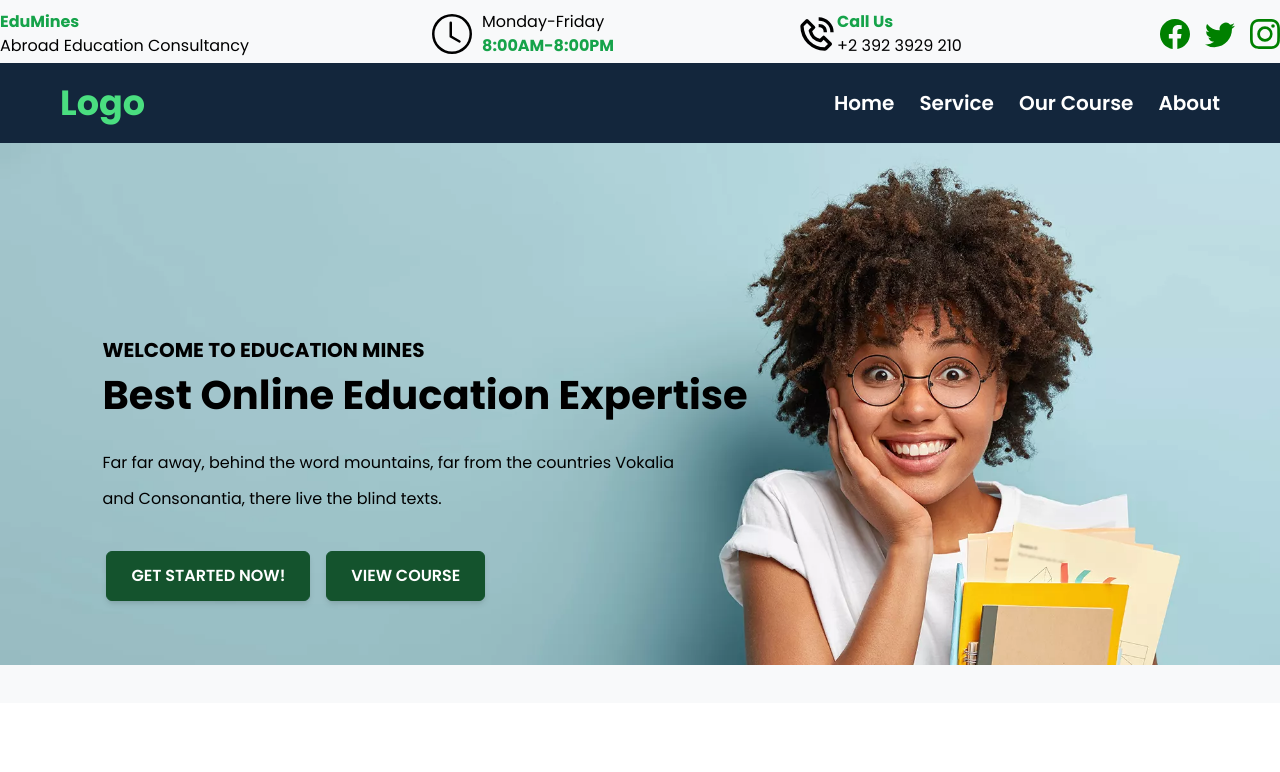
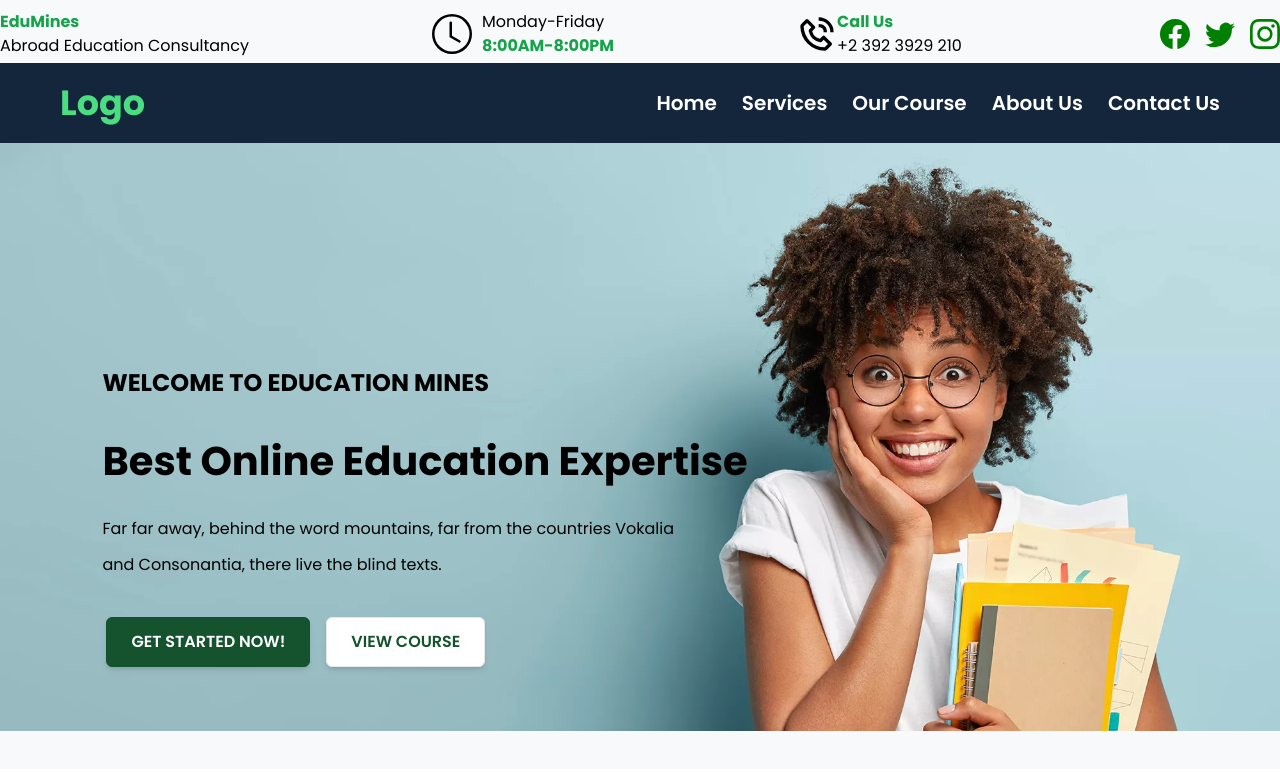
Before and after one commit to shyamkhadka47/edumines, a Next.js app: page / in a window 1280 px wide. Shown: the top 772 px of the page. Built offline with nearby package versions, Linux system fonts and the light colour scheme.

Commit message:
ADD: pages

```diff
--- /dev/null
+++ b/src/app/about-us/page.jsx
@@ -0,0 +1,7 @@
+import React from 'react';
+
+const AboutUsPage = () => {
+  return <div>about page</div>;
+};
+
+export default AboutUsPage;
--- a/src/app/layout.js
+++ b/src/app/layout.js
@@ -1,5 +1,7 @@
 import './globals.scss';
 import { Poppins } from 'next/font/google';
+import Footer from '@/components/Footer';
+import Navbar from "@/components/Navbar";
 
 const poppins = Poppins({
   subsets: ['latin'],
@@ -15,7 +17,13 @@ export const metadata = {
 export default function RootLayout({ children }) {
   return (
     <html lang="en">
-      <body className={poppins.className}>{children}</body>
+      <body className={poppins.className}>
+        <main className='flex flex-col min-h-screen justify-between'>
+        <Navbar />
+        {children}
+        <Footer />
+        </main>
+        </body>
     </html>
   );
 }
--- a/src/app/page.js
+++ b/src/app/page.js
@@ -1,21 +1,9 @@
-import Navbar from "@/components/Navbar";
-import Image from "next/image";
-import Button from "@/components/Button";
-import DescriptionCard from "@/components/DescriptionCard";
-import { AiFillBank, AiOutlineArrowRight } from "react-icons/ai";
-import Hero from "@/components/Hero";
-import Chooseus from "@/components/Chooseus";
-import CourseAtGlance from "@/components/CourseAtGlance";
-import Testimonial from "@/components/Testimonial";
+import HomePage from '@/components/pages/home';
 
 export default function Home() {
   return (
-    <main >
-      <Navbar />
-      <Hero />
-      <Chooseus />
-      <CourseAtGlance />
-      <Testimonial />
-    </main>
+    <>
+      <HomePage />
+    </>
   );
 }
--- /dev/null
+++ b/src/app/services/page.jsx
@@ -0,0 +1,7 @@
+import React from 'react';
+
+const ServicesPage = () => {
+  return <div>ServicesPage</div>;
+};
+
+export default ServicesPage;
--- a/src/components/Hero.jsx
+++ b/src/components/Hero.jsx
@@ -1,28 +1,18 @@
-import Image from "next/image";
-import React from "react";
-import Button from "./Button";
+import React from 'react';
+import Button from './Button';
 
-
-const Hero = () => {
+const Hero = ({ heading, subheading, description, btn1Name, btn2Name }) => {
   return (
-    <div className="flex items-center  bg-image bg-no-repeat bg-cover bg-fixed">
+    <div className="flex items-center bg-image bg-no-repeat bg-cover bg-fixed">
       <div className="ml-[8%] mt-[15%] ">
-        <h1 className="text-[20px] font-bold ">WELCOME TO EDUCATION MINES</h1>
-        <h2 className="text-[40px] font-bold">Best Online Education Expertise</h2>
-        <p className="max-w-[600px] leading-9 mt-[20px]">
-          Far far away, behind the word mountains, far from the countries
-          Vokalia and Consonantia, there live the blind texts.
-        </p>
+        <h1 className=" text-2xl font-bold uppercase py-8">{heading}</h1>
+        <h2 className="text-[40px] font-bold">{subheading}</h2>
+        <p className="max-w-[600px] leading-9 mt-[20px]">{description}</p>
         <div className="flex items-center gap-2 mt-[30px] mb-[60px]">
-          <Button name="Get Started Now!"/>
-          <Button name="View Course" />
+          <Button name={btn1Name} />
+          <Button varient={'secondary'} name={btn2Name} />
         </div>
       </div>
-
-
-
-
-
     </div>
   );
 };
--- a/src/components/Navbar.jsx
+++ b/src/components/Navbar.jsx
@@ -1,16 +1,17 @@
-"use client";
-import React, { useState } from "react";
-import { BsFacebook, BsTwitter, BsInstagram, BsClock } from "react-icons/bs";
-import { BiPhoneCall } from "react-icons/bi";
-import { RxHamburgerMenu } from "react-icons/rx";
-import { IoClose } from "react-icons/io5";
-import Link from "next/link";
+'use client';
+import React, { useState } from 'react';
+import { BsFacebook, BsTwitter, BsInstagram, BsClock } from 'react-icons/bs';
+import { BiPhoneCall } from 'react-icons/bi';
+import { RxHamburgerMenu } from 'react-icons/rx';
+import { IoClose } from 'react-icons/io5';
+import Link from 'next/link';
 
 const menu = [
-  { name: "home", path: "/" },
-  { name: "service", path: "/service" },
-  { name: "our course", path: "/our-course" },
-  { name: "about", path: "/about-us" },
+  { name: 'home', path: '/' },
+  { name: 'services', path: '/services' },
+  { name: 'our course', path: '/our-course' },
+  { name: 'about Us', path: '/about-us' },
+  { name: 'contact Us', path: '/contact-us' },
 ];
 const Navbar = () => {
   const [toggle, setToggle] = useState(false);
@@ -69,7 +70,7 @@ const Navbar = () => {
             return (
               <li
                 key={i}
-                className="ml-[25px]  text-[20px] cursor-pointer hover:scale-105 transition-all  hover:text-green-700 font-semibold hidden lg:block"
+                className="ml-[25px]  text-[20px] cursor-pointer transition-all  hover:text-green-700 font-semibold hidden lg:block"
               >
                 <Link href={el.path}> {el.name}</Link>
               </li>
--- a/src/components/Testimonial.jsx
+++ /dev/null
@@ -1,45 +0,0 @@
-import React from "react";
-import TestimonialCard from "./TestimonialCard";
-
-const Testimonial = () => {
-  return (
-    <>
-      <div className="flex flex-col items-center w-[90%] mx-auto">
-        <div className="mt-[30px]">
-          <h1 className="text-[25px] font-semibold text-center">TESTIMONIAL</h1>
-          <h2 className="text-[40px] font-bold text-center">
-            Our Successful Students
-          </h2>
-        </div>
-        <div className="flex flex-col lg:flex-row items-center gap-3 mt-[30px] mb-[30px] overflow-hidden">
-          <TestimonialCard
-            icon={"/home/person.jpg"}
-            name={"ROGER SCOTT"}
-            position={"MARKETING MANAGER"}
-            description={
-              "Far far away, behind the word mountains, far from the countries Vokalia and Consonantia, there live the blind texts."
-            }
-          />
-          <TestimonialCard
-            icon={"/home/person.jpg"}
-            name={"ROGER SCOTT"}
-            position={"MARKETING MANAGER"}
-            description={
-              "Far far away, behind the word mountains, far from the countries Vokalia and Consonantia, there live the blind texts."
-            }
-          />
-          <TestimonialCard
-            icon={"/home/person.jpg"}
-            name={"ROGER SCOTT"}
-            position={"MARKETING MANAGER"}
-            description={
-              "Far far away, behind the word mountains, far from the countries Vokalia and Consonantia, there live the blind texts."
-            }
-          />
-        </div>
-      </div>
-    </>
-  );
-};
-
-export default Testimonial;
--- a/src/components/CourseAtGlance.jsx
+++ b/src/components/pages/home/CourseAtGlance.jsx
@@ -1,5 +1,5 @@
-import React from "react";
-import IconCard from "./IconCard";
+import React from 'react';
+import IconCard from '../../IconCard';
 
 const CourseAtGlance = () => {
   return (
@@ -16,7 +16,6 @@ const CourseAtGlance = () => {
           <IconCard />
           <IconCard />
           <IconCard />
-
         </div>
       </div>
     </>
--- /dev/null
+++ b/src/components/pages/home/Testimonial.jsx
@@ -0,0 +1,45 @@
+import React from 'react';
+import TestimonialCard from '../../TestimonialCard';
+
+const Testimonial = () => {
+  return (
+    <>
+      <div className="flex flex-col items-center w-[90%] mx-auto">
+        <div className="mt-[30px]">
+          <h1 className="text-[25px] font-semibold text-center">TESTIMONIAL</h1>
+          <h2 className="text-[40px] font-bold text-center">
+            Our Successful Students
+          </h2>
+        </div>
+        <div className="flex flex-col lg:flex-row items-center gap-3 mt-[30px] mb-[30px] overflow-hidden">
+          <TestimonialCard
+            icon={'/home/person.jpg'}
+            name={'ROGER SCOTT'}
+            position={'MARKETING MANAGER'}
+            description={
+              'Far far away, behind the word mountains, far from the countries Vokalia and Consonantia, there live the blind texts.'
+            }
+          />
+          <TestimonialCard
+            icon={'/home/person.jpg'}
+            name={'ROGER SCOTT'}
+            position={'MARKETING MANAGER'}
+            description={
+              'Far far away, behind the word mountains, far from the countries Vokalia and Consonantia, there live the blind texts.'
+            }
+          />
+          <TestimonialCard
+            icon={'/home/person.jpg'}
+            name={'ROGER SCOTT'}
+            position={'MARKETING MANAGER'}
+            description={
+              'Far far away, behind the word mountains, far from the countries Vokalia and Consonantia, there live the blind texts.'
+            }
+          />
+        </div>
+      </div>
+    </>
+  );
+};
+
+export default Testimonial;
--- /dev/null
+++ b/src/components/pages/home/index.jsx
@@ -0,0 +1,25 @@
+import React from 'react';
+import Hero from '@/components/Hero';
+import Chooseus from '@/components/pages/home/Chooseus';
+import CourseAtGlance from '@/components/pages/home/CourseAtGlance';
+import Testimonial from '@/components/pages/home/Testimonial';
+
+const HomePage = () => {
+  return (
+    <>
+      <Hero
+        heading="WELCOME TO EDUCATION MINES"
+        subheading="Best Online Education Expertise"
+        description="Far far away, behind the word mountains, far from the countries
+       Vokalia and Consonantia, there live the blind texts."
+        btn1Name="Get Started Now!"
+        btn2Name="View Course"
+      />
+      <Chooseus />
+      <CourseAtGlance />
+      <Testimonial />
+    </>
+  );
+};
+
+export default HomePage;
```
Also changed, not shown: src/components/pages/home/Chooseus.jsx (renamed from src/components/Chooseus.jsx, +25 -26 lines), 1 other file (tests, documents, lock files or other folders).
